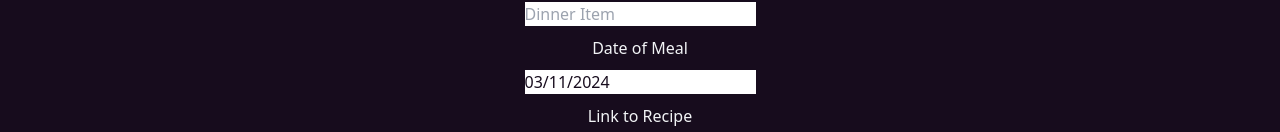
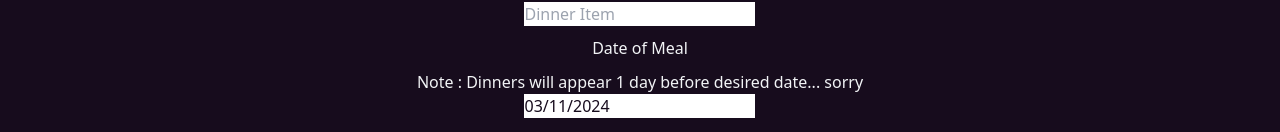
Before and after one commit to bstocksharp/nextjs-website, a Next.js app: page /calendar in a window 1280 px wide. Both pictures are taken after a click on the button "Add a Dinner". Shown: the part 402-534 px from the top of the page. Built offline with nearby package versions, Linux system fonts and the light colour scheme; no server answers; the database is empty.

Commit message:
note to add dinner button

```diff
--- a/app/calendar/addDinnerButton.tsx
+++ b/app/calendar/addDinnerButton.tsx
@@ -108,6 +108,9 @@ export default function AddDinnerButton({
                 onChange={handleDinner}
               />
               <label>Date of Meal</label>
+              <p>
+                Note : Dinners will appear 1 day before desired date... sorry
+              </p>
               <DatePicker
                 selected={dinner.mealDate}
                 onChange={handleDateChange}
--- a/app/globals.css
+++ b/app/globals.css
@@ -271,9 +271,8 @@ footer {
   align-items: center;
   border-radius: 25px;
   transition: filter 0.2s ease;
-} */
-
-/* .add-dinner-button:active {
+}
+.add-dinner-button:active {
   filter: brightness(70%);
 } */
 
```
